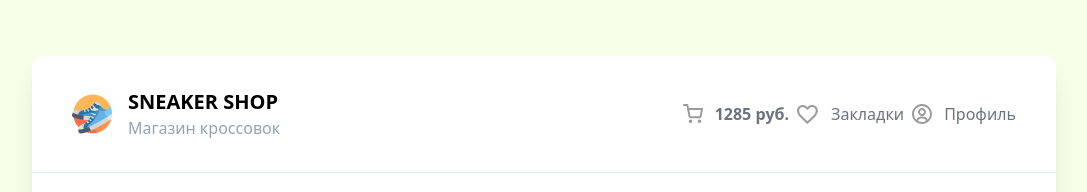
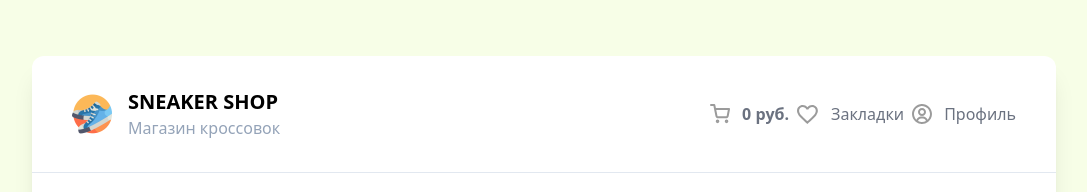
Before and after one commit to AAR89/sneaker-store, a Vue app: page / in a window 1280 px wide. Shown: the top 192 px of the page, without its empty margins (96-1183 px from the left). Built offline with nearby package versions, Linux system fonts and the light colour scheme; no server answers.

Commit message:
Add total price in header

```diff
--- a/src/App.vue
+++ b/src/App.vue
@@ -1,5 +1,5 @@
 <script setup>
-import { onMounted, ref, watch, reactive, provide } from 'vue';
+import { onMounted, ref, watch, reactive, provide, computed } from 'vue';
 import axios from 'axios';
 
 import HeaderComponent from './components/HeaderComponent.vue';
@@ -10,6 +10,8 @@
 const cart = ref([]);
 
 const drawerOpen = ref(false);
+
+const totalPrice = computed(() => cart.value.reduce((acc, item) => acc + item.price, 0));
 
 const closeDrawer = () => {
   drawerOpen.value = false;
@@ -134,7 +136,7 @@
   <div>
     <DrawerComponent v-if="drawerOpen" />
     <div class="bg-white w-4/5 m-auto rounded-xl shadow-xl mt-14">
-      <HeaderComponent @open-drawer="openDrawer" />
+      <HeaderComponent :total-price="totalPrice" @open-drawer="openDrawer" />
       <div class="p-10">
         <div class="flex justify-between items-center max-md:flex-col">
           <h2 class="text-3xl font-bold mb-8 max-md:text-2xl">Все кроссовки</h2>
--- a/src/components/HeaderComponent.vue
+++ b/src/components/HeaderComponent.vue
@@ -1,4 +1,8 @@
 <script setup>
+defineProps({
+  totalPrice: Number
+});
+
 const emit = defineEmits('openDrawer');
 </script>
 
@@ -18,7 +22,7 @@
         class="flex items-center gap-3 text-gray-500 cursor-pointer hover:text-black"
       >
         <img src="/cart.svg" alt="Cart" />
-        <b>1285 руб.</b>
+        <b>{{ totalPrice }} руб.</b>
       </li>
 
       <li class="flex items-center gap-3 text-gray-500 cursor-pointer hover:text-black">
```
